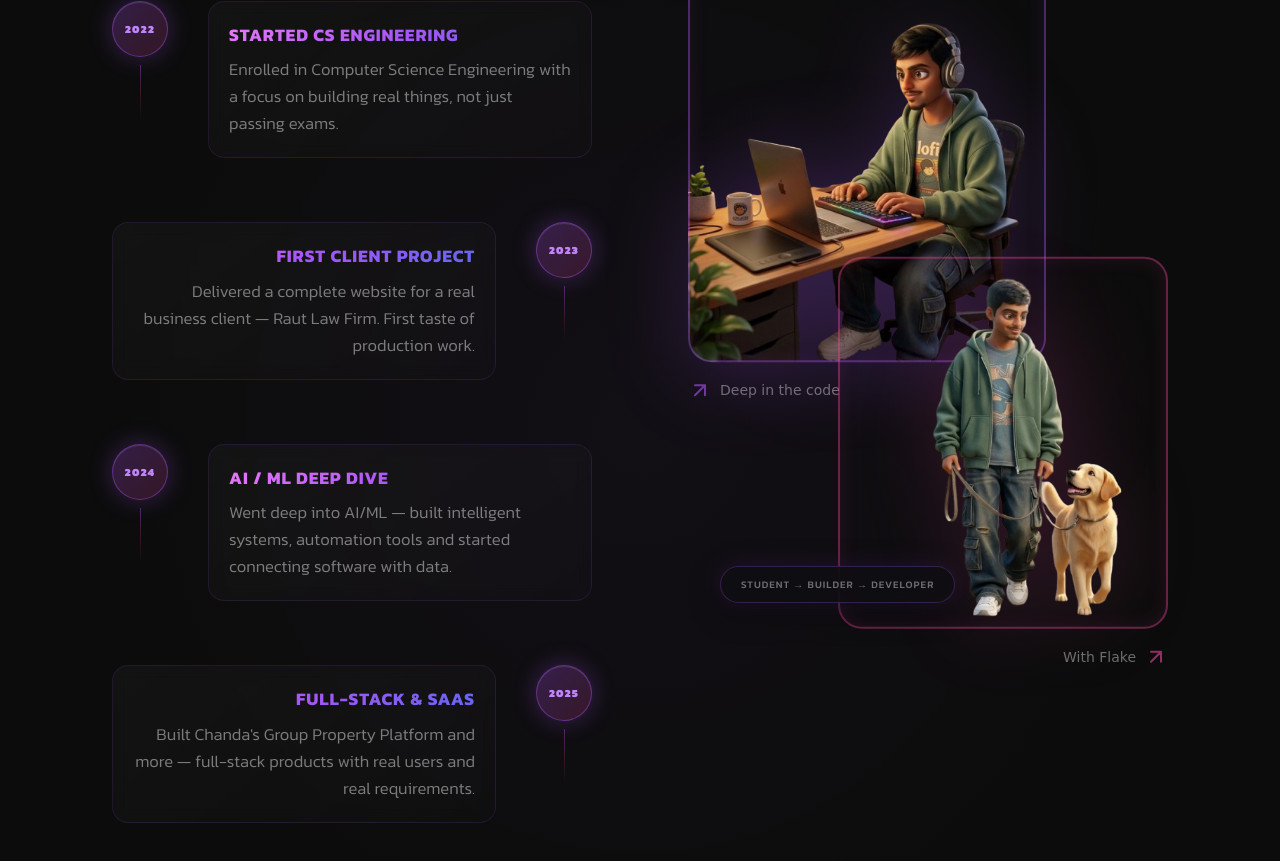
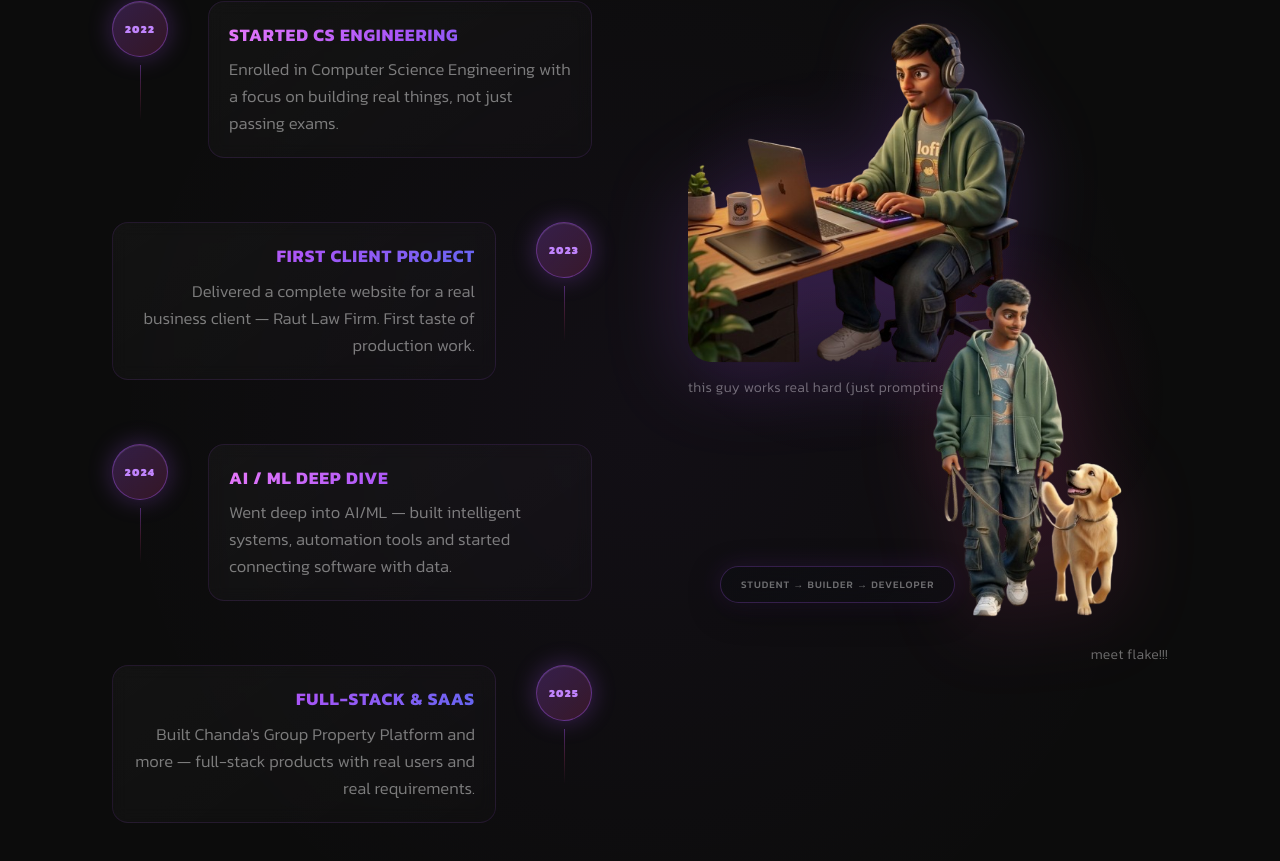
Before and after one commit to Wtfamey/amey-portfolio-webpage, a React (Vite) app: page / in a window 1280 px wide. Shown: the part 1979-2840 px from the top of the page. Built offline with nearby package versions, Linux system fonts and the light colour scheme.

Commit message:
Adjust MusicPlayer position, reduce service section spacing, update Journey mobile layout to match desktop with overlapping PNGs and stylish text

```diff
--- a/src/components/Journey.tsx
+++ b/src/components/Journey.tsx
@@ -182,35 +182,19 @@ export default function Journey() {
                   className="w-full h-auto block rounded-3xl"
                   style={{ filter: 'drop-shadow(0 12px 40px rgba(168,85,247,0.2))' }}
                 />
-                {/* Outline around PNG */}
-                <motion.div
-                  className="absolute inset-0 rounded-3xl pointer-events-none"
-                  style={{
-                    border: '2px solid rgba(168,85,247,0.4)',
-                    boxShadow: 'inset 0 0 20px rgba(168,85,247,0.1)',
-                  }}
-                  initial={{ opacity: 0, scale: 0.95 }}
-                  whileInView={{ opacity: 1, scale: 1 }}
-                  viewport={{ once: true }}
-                  transition={{ delay: 0.3, duration: 0.6 }}
-                />
               </motion.div>
-              {/* Curly arrow with cursive text */}
+              {/* Text label */}
               <motion.div
-                className="flex items-center gap-2 mt-4"
+                className="mt-4"
                 initial={{ opacity: 0, x: -10 }}
                 whileInView={{ opacity: 1, x: 0 }}
                 viewport={{ once: true }}
                 transition={{ delay: 0.4, duration: 0.6 }}
               >
-                <svg width="24" height="24" viewBox="0 0 24 24" fill="none" stroke="rgba(168,85,247,0.6)" strokeWidth="2" strokeLinecap="round">
-                  <path d="M7 17L17 7M17 7H7M17 7V17" />
-                </svg>
                 <p
-                  className="text-white/40 text-sm"
-                  style={{ fontFamily: 'cursive, Comic Sans MS, Chalkboard SE, sans-serif' }}
+                  className="text-white/40 text-sm font-light tracking-wide"
                 >
-                  Deep in the code
+                  this guy works real hard (just prompting)
                 </p>
               </motion.div>
             </motion.div>
@@ -234,36 +218,20 @@ export default function Journey() {
                   className="w-full h-auto block rounded-3xl"
                   style={{ filter: 'drop-shadow(0 12px 40px rgba(236,72,153,0.15))' }}
                 />
-                {/* Outline around PNG */}
-                <motion.div
-                  className="absolute inset-0 rounded-3xl pointer-events-none"
-                  style={{
-                    border: '2px solid rgba(236,72,153,0.4)',
-                    boxShadow: 'inset 0 0 20px rgba(236,72,153,0.1)',
-                  }}
-                  initial={{ opacity: 0, scale: 0.95 }}
-                  whileInView={{ opacity: 1, scale: 1 }}
-                  viewport={{ once: true }}
-                  transition={{ delay: 0.4, duration: 0.6 }}
-                />
               </motion.div>
-              {/* Curly arrow with cursive text */}
+              {/* Text label */}
               <motion.div
-                className="flex items-center gap-2 mt-4 justify-end"
+                className="mt-4 text-right"
                 initial={{ opacity: 0, x: 10 }}
                 whileInView={{ opacity: 1, x: 0 }}
                 viewport={{ once: true }}
                 transition={{ delay: 0.5, duration: 0.6 }}
               >
                 <p
-                  className="text-white/40 text-sm"
-                  style={{ fontFamily: 'cursive, Comic Sans MS, Chalkboard SE, sans-serif' }}
+                  className="text-white/40 text-sm font-light tracking-wide"
                 >
-                  With Flake
+                  meet flake!!!
                 </p>
-                <svg width="24" height="24" viewBox="0 0 24 24" fill="none" stroke="rgba(236,72,153,0.6)" strokeWidth="2" strokeLinecap="round">
-                  <path d="M7 17L17 7M17 7H7M17 7V17" />
-                </svg>
               </motion.div>
             </motion.div>
 
@@ -292,78 +260,44 @@ export default function Journey() {
           </div>
         </div>
 
-        {/* Mobile photos — shown below timeline on small screens with outline styling */}
-        <div className="grid grid-cols-2 gap-4 mt-12 lg:hidden">
+        {/* Mobile photos — overlapping like desktop layout */}
+        <div className="mt-12 lg:hidden relative" style={{ minHeight: 450 }}>
           <motion.div
-            className="relative"
+            className="absolute left-0 top-0"
+            style={{ width: 'clamp(240px, 65vw, 300px)' }}
             whileHover={{ scale: 1.02 }}
-            whileTap={{ scale: 0.98 }}
-            transition={{ duration: 0.4, ease: [0.16, 1, 0.3, 1] }}
+            transition={{ duration: 0.4 }}
           >
-            <img src={ameyWorking} alt="Amey working" className="w-full h-auto block rounded-2xl" />
+            <img src={ameyWorking} alt="Amey working" className="w-full h-auto block rounded-3xl" style={{ filter: 'drop-shadow(0 12px 40px rgba(168,85,247,0.2))' }} />
             <motion.div
-              className="absolute inset-0 rounded-2xl pointer-events-none"
-              style={{
-                border: '2px solid rgba(168,85,247,0.4)',
-                boxShadow: 'inset 0 0 15px rgba(168,85,247,0.1)',
-              }}
-              initial={{ opacity: 0, scale: 0.95 }}
-              whileInView={{ opacity: 1, scale: 1 }}
-              viewport={{ once: true }}
-              transition={{ delay: 0.2, duration: 0.5 }}
-            />
-            <motion.div
-              className="flex items-center gap-1 mt-2"
-              initial={{ opacity: 0, x: -5 }}
+              className="mt-4"
+              initial={{ opacity: 0, x: -10 }}
               whileInView={{ opacity: 1, x: 0 }}
               viewport={{ once: true }}
               transition={{ delay: 0.3, duration: 0.5 }}
             >
-              <svg width="18" height="18" viewBox="0 0 24 24" fill="none" stroke="rgba(168,85,247,0.6)" strokeWidth="2" strokeLinecap="round">
-                <path d="M7 17L17 7M17 7H7M17 7V17" />
-              </svg>
-              <p
-                className="text-white/40 text-xs"
-                style={{ fontFamily: 'cursive, Comic Sans MS, Chalkboard SE, sans-serif' }}
-              >
-                Deep in the code
+              <p className="text-white/40 text-sm font-light tracking-wide">
+                this guy works real hard (just prompting)
               </p>
             </motion.div>
           </motion.div>
           <motion.div
-            className="relative"
+            className="absolute right-0 top-32"
+            style={{ width: 'clamp(220px, 60vw, 280px)' }}
             whileHover={{ scale: 1.02 }}
-            whileTap={{ scale: 0.98 }}
-            transition={{ duration: 0.4, ease: [0.16, 1, 0.3, 1] }}
+            transition={{ duration: 0.4 }}
           >
-            <img src={ameyDog} alt="Amey with Flake" className="w-full h-auto block rounded-2xl" />
+            <img src={ameyDog} alt="Amey with Flake" className="w-full h-auto block rounded-3xl" style={{ filter: 'drop-shadow(0 12px 40px rgba(236,72,153,0.15))' }} />
             <motion.div
-              className="absolute inset-0 rounded-2xl pointer-events-none"
-              style={{
-                border: '2px solid rgba(236,72,153,0.4)',
-                boxShadow: 'inset 0 0 15px rgba(236,72,153,0.1)',
-              }}
-              initial={{ opacity: 0, scale: 0.95 }}
-              whileInView={{ opacity: 1, scale: 1 }}
-              viewport={{ once: true }}
-              transition={{ delay: 0.3, duration: 0.5 }}
-            />
-            <motion.div
-              className="flex items-center gap-1 mt-2 justify-end"
-              initial={{ opacity: 0, x: 5 }}
+              className="mt-4 text-right"
+              initial={{ opacity: 0, x: 10 }}
               whileInView={{ opacity: 1, x: 0 }}
               viewport={{ once: true }}
               transition={{ delay: 0.4, duration: 0.5 }}
             >
-              <p
-                className="text-white/40 text-xs"
-                style={{ fontFamily: 'cursive, Comic Sans MS, Chalkboard SE, sans-serif' }}
-              >
-                With Flake
+              <p className="text-white/40 text-sm font-light tracking-wide">
+                meet flake!!!
               </p>
-              <svg width="18" height="18" viewBox="0 0 24 24" fill="none" stroke="rgba(236,72,153,0.6)" strokeWidth="2" strokeLinecap="round">
-                <path d="M7 17L17 7M17 7H7M17 7V17" />
-              </svg>
             </motion.div>
           </motion.div>
         </div>
--- a/src/components/MusicPlayer.tsx
+++ b/src/components/MusicPlayer.tsx
@@ -63,8 +63,8 @@ export default function MusicPlayer() {
 
   return (
     <motion.div
-      className="absolute bottom-32 left-1/2 z-20 px-2 w-full max-w-xs"
-      style={{ translateX: '-50%' }}
+      className="absolute left-1/2 z-20 px-2 w-full max-w-xs"
+      style={{ translateX: '-50%', bottom: '140px' }}
       initial={{ opacity: 0, y: 40, scale: 0.95 }}
       animate={{ opacity: 1, y: 0,  scale: 1 }}
       transition={{ delay: 1.4, duration: 0.8, ease: [0.16, 1, 0.3, 1] }}
--- a/src/components/ServiceWork.tsx
+++ b/src/components/ServiceWork.tsx
@@ -236,7 +236,7 @@ export default function ServiceWork() {
   return (
     <section
       id="work"
-      className="relative py-12 md:py-28 px-5 sm:px-8 md:px-12"
+      className="relative py-2 md:py-28 px-5 sm:px-8 md:px-12"
       style={{ background: '#0C0C0C', borderRadius: '40px 40px 0 0' }}
     >
       {/* Section heading */}
```
